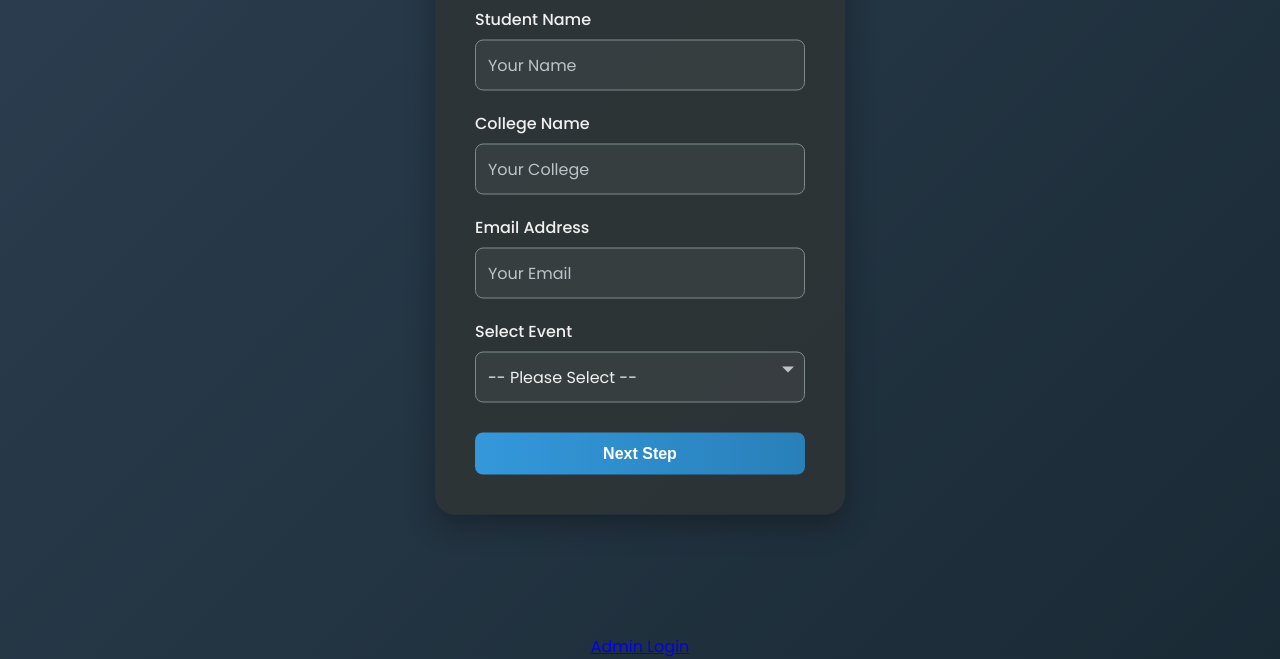
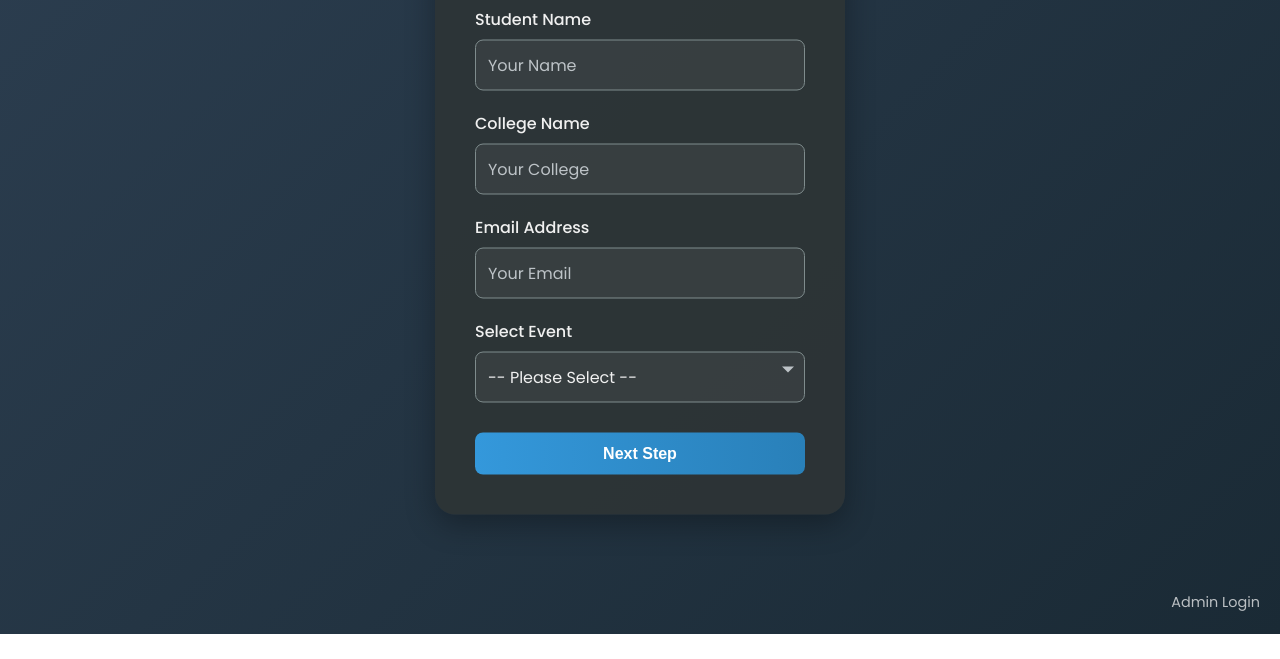
Before and after one commit to koppalshashi/event1, a website: page public/index.html in a window 1280 px wide. Shown: the part 166-825 px from the top of the page. After the commit the page ends 800 px from the top, so only its background shows below. Drawn offline with Linux system fonts and the light colour scheme.

Commit message:
Update style.css

```diff
--- a/public/style.css
+++ b/public/style.css
@@ -467,3 +467,23 @@ input::placeholder {
         max-width: 90%;
     }
 }
+
+/* Add this to the end of your style.css file */
+.admin-link-container {
+    position: absolute;
+    bottom: 20px;
+    right: 20px;
+    z-index: 100;
+}
+
+.admin-login-link {
+    color: rgba(255, 255, 255, 0.7);
+    text-decoration: none;
+    font-size: 0.9em;
+    transition: color 0.3s ease;
+}
+
+.admin-login-link:hover {
+    color: #fff;
+    text-decoration: underline;
+}
```
